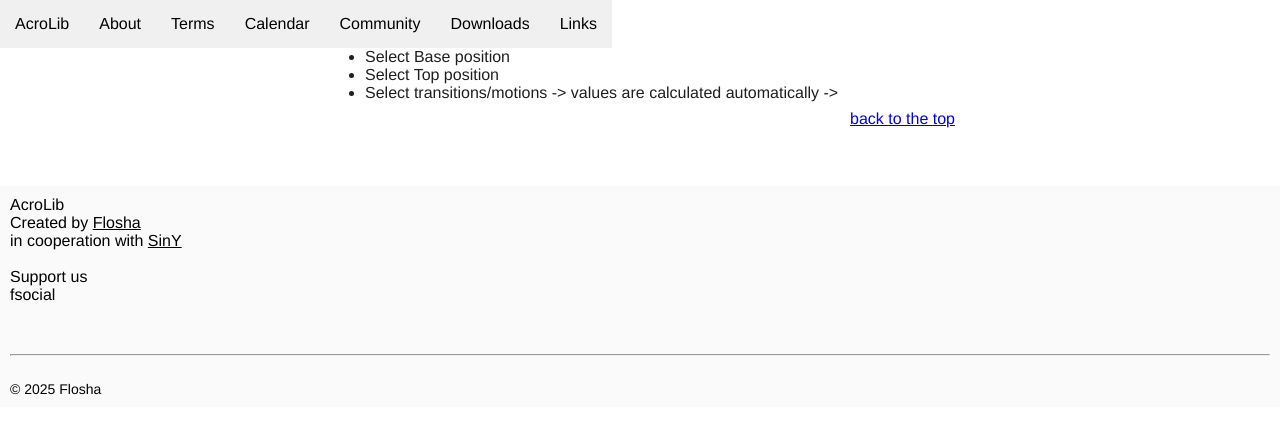
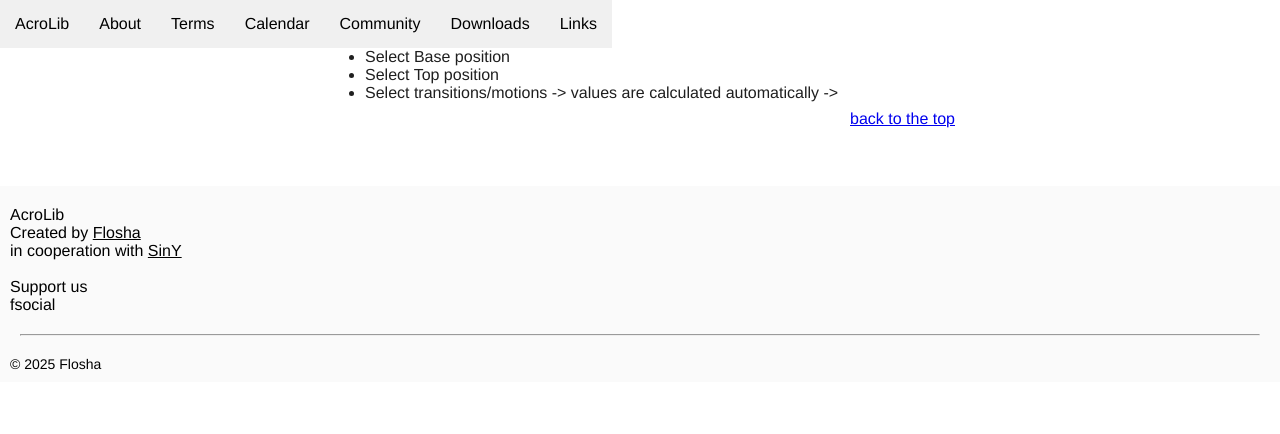
Before and after one commit to floshin/acrolib, a Jekyll site: the page built from interactive-tarrifsheet-element-difficulty-calculation.md, in a window 1280 px wide. Shown: the top 434 px of the page. Built offline with Jekyll 4.4.1, drawn with Linux system fonts in a browser that asks for light colours; our own code applies the rules of GitHub Pages for plain Markdown files.

Commit message:
Update default.html

```diff
--- a/_layouts/default.html
+++ b/_layouts/default.html
@@ -188,13 +188,18 @@ table {
 
 footer {
   display: flex;
+  align-items: stretch;
   flex-direction: column;
   margin-top: 50px;
-  padding: 10px;
+  padding: 20px 10px 10px;
 
   background: light-dark(var(--footer-bg-light), var(--dark));
   color: light-dark(black, var(--light));
 }
+
+    footer hr {
+      margin: 20px 10px;
+    }
 
     footer .copyright {
       font-size: 14px;
```
